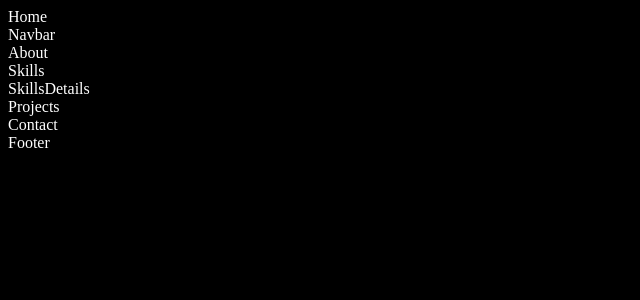
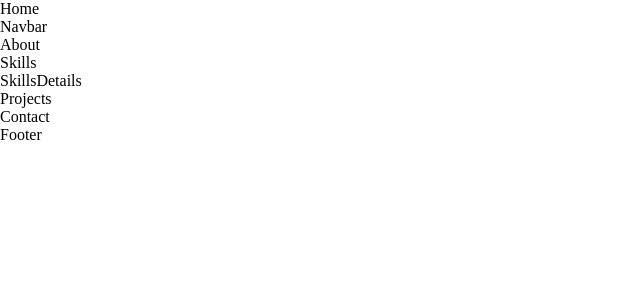
Before and after one commit to ash14ish/My-Portfolio, a React (Create React App) app: page / in a window 1280 px wide. Shown: the top 300 px of the page, without its empty margins (0-640 px from the left). Built offline with nearby package versions, Linux system fonts and the light colour scheme.

Commit message:
portfolio

```diff
--- a/src/App.jsx
+++ b/src/App.jsx
@@ -2,7 +2,7 @@ import React from "react";
 
 import Header from "./components/Home/Home";
 import Navbar from "./components/Navbar/Navbar";
-import About from "./components/about/about";
+import About from "./components/About/About";
 import Skills from "./components/Skills/Skills";
 import SkillsDetails from "./components/SkillsDetails/SkillsDetails";
 import Projects from "./components/Projects/Project";
--- a/src/index.css
+++ b/src/index.css
@@ -1,4 +1,18 @@
-body {
-  background-color: black;
-  color: white;
+* {
+  margin: 0;
+  padding: 0;
+  border: 0;
+  outline: 0;
+  box-sizing: border-box;
+  list-style: none;
+  text-decoration: none;
 }
+
+:root {
+  --color-bg: #1f1f38;
+  --color-bg-variant: #2c2c6c;
+  --color-primary: #4db5ff;
+  --color-primary-variant: rgba(77, 181, 255, 0.4);
+  --color-white: #fff;
+  --color-light: rgba(255, 255, 255, 0.6);
+}
```
